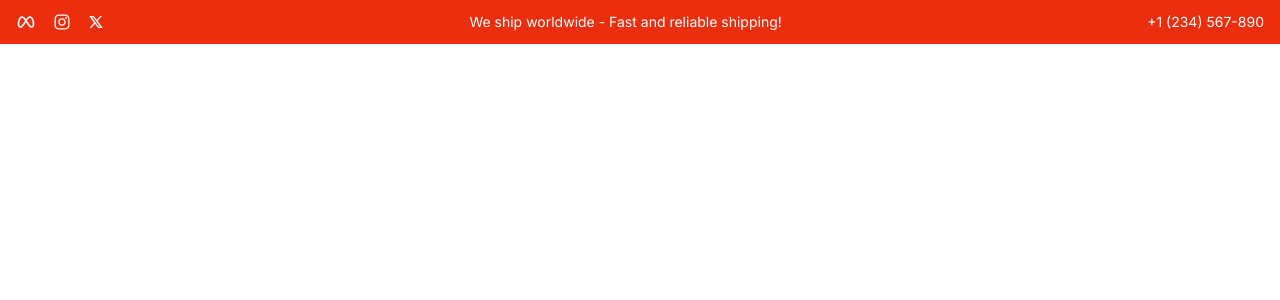
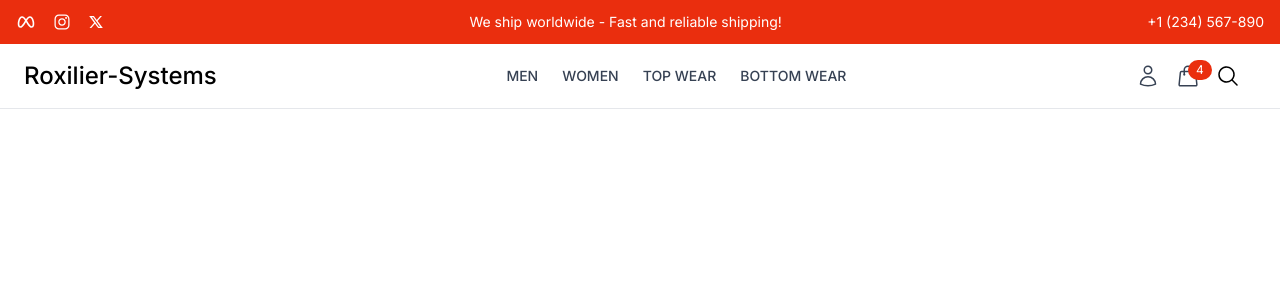
Before and after one commit to ManoranjanJena24/Roxilier-System-Assignment, a React (Vite) app in the folder frontend/: page / in a window 1280 px wide. Shown: the top 300 px of the page. Built offline with nearby package versions, Linux system fonts and the light colour scheme; a web font is replaced by a local one.

Commit message:
Done with the Header Search bar functionlity

```diff
--- a/frontend/src/components/Common/Header.jsx
+++ b/frontend/src/components/Common/Header.jsx
@@ -1,12 +1,16 @@
 import React from 'react'
 import Topbar from '../Layout/Topbar'
+import Navbar from './Navbar'
 
 const Header = () => {
   return (
-    <div>
+    <header className='border-b border-gray-200'>
+
         {/* Topbar */}
         <Topbar/>
-    </div>
+
+        <Navbar/>
+    </header>
   )
 }
 
--- /dev/null
+++ b/frontend/src/components/Common/Navbar.jsx
@@ -0,0 +1,71 @@
+import React from 'react'
+import { Link } from 'react-router-dom'
+import {HiOutlineUser, HiOutlineShoppingBag,HiBars3BottomRight} from 'react-icons/hi2'
+import SearchBar from './SearchBar';
+
+const Navbar = () => {
+  return (
+    <>
+      <nav className="container mx-auto flex items-center justify-between py-4 px-6">
+        {/* Left- Logo */}
+        <div>
+          <Link to="/" className="text-2xl font-medium">
+            Roxilier-Systems
+          </Link>
+        </div>
+
+        {/* Center - Navigation Links  */}
+        <div className="hidden md:flex space-x-6">
+          <Link
+            to="#"
+            className="text-gray-700 hover:text-black text-sm font-medium uppercase"
+          >
+            Men
+          </Link>
+          <Link
+            to="#"
+            className="text-gray-700 hover:text-black text-sm font-medium uppercase"
+          >
+            Women
+          </Link>
+          <Link
+            to="#"
+            className="text-gray-700 hover:text-black text-sm font-medium uppercase"
+          >
+            Top Wear
+          </Link>
+          <Link
+            to="#"
+            className="text-gray-700 hover:text-black text-sm font-medium uppercase"
+          >
+            Bottom Wear
+          </Link>
+        </div>
+
+        {/* Right Icons */}
+        <div className="flex items-center space-x-4">
+          <Link to="/profile" className="hover:text-black">
+            <HiOutlineUser className="h-6 w-6 text-gray-700" />
+          </Link>
+          <button className="relative hover:text-black">
+            <HiOutlineShoppingBag className="h-6 w-6 text-gray-700" />
+            <span className="absolute -top-1 bg-roxilier-red text-white text-xs rounded-full px-2 py-0.5">
+              4
+            </span>
+          </button>
+
+          {/* Search */}
+          <div className="overflow-hidden">
+            <SearchBar />
+          </div>
+
+          <button className="md:hidden">
+            <HiBars3BottomRight className="h-6 w-6 text-gray-700" />
+          </button>
+        </div>
+      </nav>
+    </>
+  );
+}
+
+export default Navbar
--- /dev/null
+++ b/frontend/src/components/Common/SearchBar.jsx
@@ -0,0 +1,46 @@
+import React, { useState } from 'react'
+import { HiMagnifyingGlass, HiMiniXMark } from 'react-icons/hi2';
+
+const SearchBar = () => {
+    const [searchTerm , setSearchTerm] =useState("")
+    const [isOpen,setIsOpen]=useState(false);
+    const handleSearchToggle=()=>{
+        setIsOpen(!isOpen);
+    }
+
+    const handleSearch=(e)=>{
+        e.preventDefault();
+        console.log("Search Term:", searchTerm)
+        setIsOpen(false)
+    }
+  return (
+    <div className={`flex items-center justify-center w-full transition-all duration-300 ${isOpen?"absolute top-0 left-0 w-full bg-white h-24 z-50":"w-auto"} `}>
+        {isOpen ? (<form
+        onSubmit={handleSearch}
+        className='relative flex items-center justify-center w-full'>
+            <div className='relative w-1/2 '>
+            <input type="text" placeholder='Search' value={searchTerm}
+            onChange={(e)=>setSearchTerm(e.target.value)}
+            className='bg-gray-100 px-4 py-2 pl-2 pr-12 rounded-lg focus:outline-none w-full placeholder:text-gray-700'/>
+            {/* search icon  */}
+            <button type='submit' className='absolute right-2 top-1/2 transform -translate-y-1/2 text-gray-600 hover:text-gray-800'>
+                <HiMagnifyingGlass className='h-6 w-6'/>
+            </button>
+            </div>
+
+            {/* close button  */}
+                    <button type='button'
+                    onClick={handleSearchToggle}
+                    className='absolute right-4 top-1/2 transform -translate-y-1/2 text-gray-600 hover:text-gray-800 '>
+                        <HiMiniXMark/>
+                    </button>
+        </form>):(
+            <button onClick={handleSearchToggle}>
+                <HiMagnifyingGlass className='h-6 w-6'/>
+            </button>
+        )}
+    </div>
+  )
+}
+
+export default SearchBar
--- a/frontend/src/components/Layout/Topbar.jsx
+++ b/frontend/src/components/Layout/Topbar.jsx
@@ -5,7 +5,7 @@
 
 const Topbar = () => {
   return (
-    <div className='bg-[#ea2e0e] text-white'>
+    <div className='bg-roxilier-red text-white'>
         <div className=' container mx-auto flex justify-between items-center py-3 px-4 '>
             <div className='hidden md:flex items-center space-x-4'>
                 <a href="#" className='hover:text-gray-300'>
--- a/frontend/src/index.css
+++ b/frontend/src/index.css
@@ -6,3 +6,7 @@
   font-style:normal;
 
 }
+
+@theme {
+  --color-roxilier-red:#ea2e0e
+}
```
